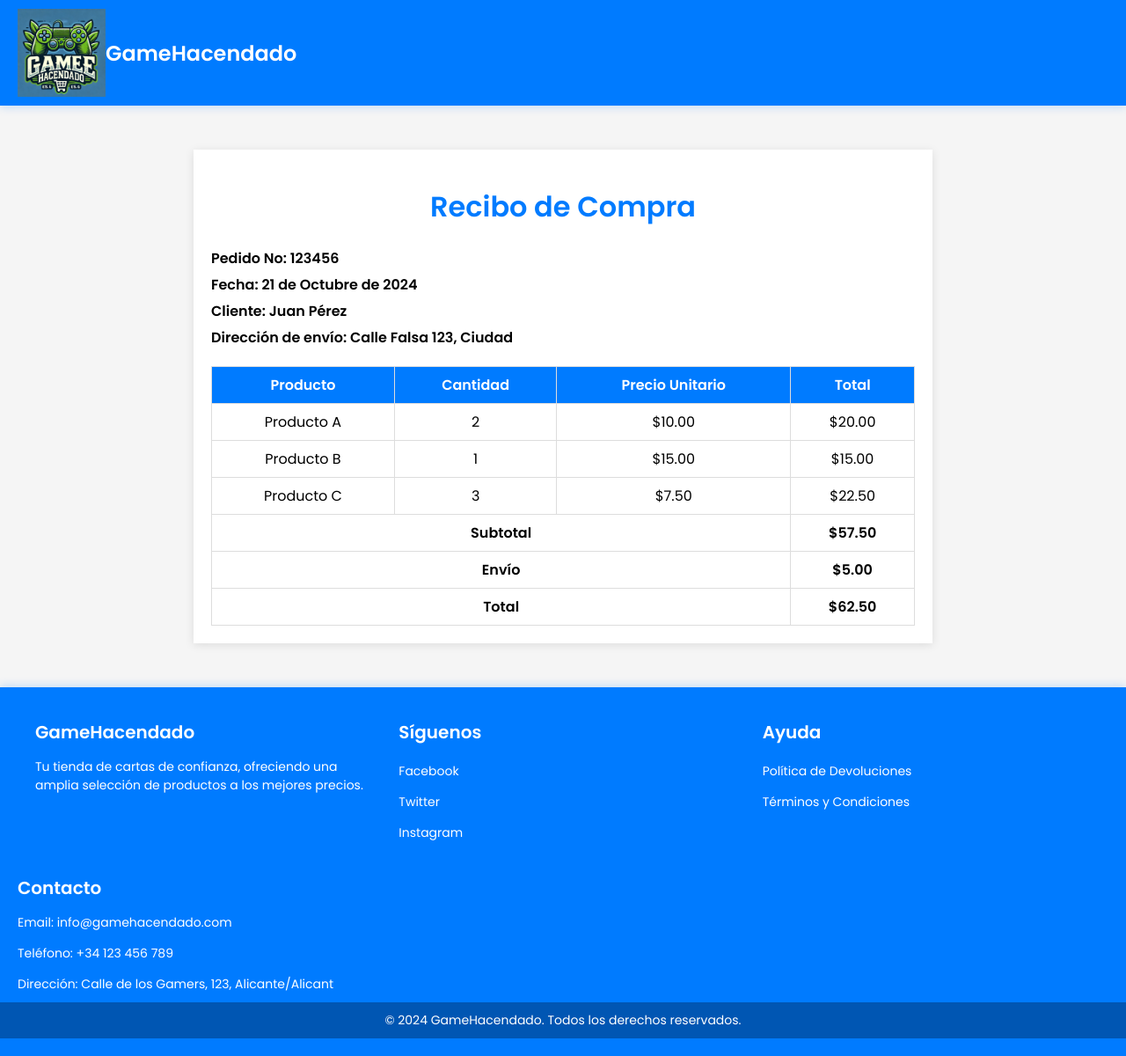
After one commit to RubenSerranoDAW-242-5/GameHacendado, a PHP site: page /includes/compraCarrito.php in a window 1280 px wide. The commit adds this page. Shown: the whole page at 88% size. Run offline with PHP 8.4, Linux system fonts and the light colour scheme; a user stored in the database is signed in.

```diff
--- /dev/null
+++ b/assets/css/compraCarrito.css
@@ -0,0 +1,46 @@
+/* Estilos generales */
+body {
+    font-family: 'Poppins', sans-serif;
+    background-color: #f5f5f5;
+    margin: 0;
+    padding: 0;
+}
+
+h1 {
+    text-align: center;
+    color: #007bff;
+}
+
+.receipt-container {
+    max-width: 800px;
+    margin: 50px auto;
+    background-color: white;
+    padding: 20px;
+    box-shadow: 0px 2px 10px rgba(0, 0, 0, 0.1);
+}
+
+.receipt-header p {
+    margin: 5px 0;
+    font-weight: 600;
+}
+
+.receipt-table {
+    width: 100%;
+    margin-top: 20px;
+    border-collapse: collapse;
+}
+
+.receipt-table th, .receipt-table td {
+    border: 1px solid #ddd;
+    padding: 8px;
+    text-align: center;
+}
+
+.receipt-table th {
+    background-color: #007bff;
+    color: white;
+}
+
+tfoot td {
+    font-weight: bold;
+}
--- a/assets/css/footer.css
+++ b/assets/css/footer.css
@@ -1,4 +1,4 @@
-/* Estilos para el footer */
+/* Estilos para el footer*/
 #pie {
     font-family: 'Poppins', sans-serif;
     background-color: #007bff; /* Mismo color de fondo que el header */
--- /dev/null
+++ b/includes/compraCarrito.php
@@ -0,0 +1,122 @@
+<?php
+//controlar la fecha de compra
+
+// $bd->conectar();
+// $query = "";
+// $bd->queryUpdate($query);//hacer el update de pedido terminado y poner contador a cero
+?>
+<!-- <!DOCTYPE html>
+<html lang="en">
+<head>
+    <meta charset="UTF-8">
+    <meta name="viewport" content="width=device-width, initial-scale=1.0">
+    <title>Document</title>
+</head>
+<body>
+    <h1>Compra Hecha</h1>
+</body>
+</html> -->
+
+<!DOCTYPE html>
+<html lang="es">
+
+<head>
+    <meta charset="UTF-8">
+    <meta name="viewport" content="width=device-width, initial-scale=1.0">
+    <title>Recibo de Compra</title>
+
+    <?php
+    include '../config/ConexionBD.php';
+    include '../includes/header.php';
+    ?>
+    <link rel="stylesheet" href="../assets/css/compraCarrito.css">
+</head>
+
+<body>
+
+    <div class="receipt-container">
+        <h1>Recibo de Compra</h1>
+        <div class="receipt-header">
+            <p><strong>Pedido No:</strong> 123456</p>
+            <p><strong>Fecha:</strong> 21 de Octubre de 2024</p>
+            <p><strong>Cliente:</strong> Juan Pérez</p>
+            <p><strong>Dirección de envío:</strong> Calle Falsa 123, Ciudad</p>
+        </div>
+
+        <table class="receipt-table">
+            <thead>
+                <tr>
+                    <th>Producto</th>
+                    <th>Cantidad</th>
+                    <th>Precio Unitario</th>
+                    <th>Total</th>
+                </tr>
+            </thead>
+            <tbody>
+                <tr>
+                    <td>Producto A</td>
+                    <td>2</td>
+                    <td>$10.00</td>
+                    <td>$20.00</td>
+                </tr>
+                <tr>
+                    <td>Producto B</td>
+                    <td>1</td>
+                    <td>$15.00</td>
+                    <td>$15.00</td>
+                </tr>
+                <tr>
+                    <td>Producto C</td>
+                    <td>3</td>
+                    <td>$7.50</td>
+                    <td>$22.50</td>
+                </tr>
+            </tbody>
+            <tfoot>
+                <tr>
+                    <td colspan="3"><strong>Subtotal</strong></td>
+                    <td>$57.50</td>
+                </tr>
+                <tr>
+                    <td colspan="3"><strong>Envío</strong></td>
+                    <td>$5.00</td>
+                </tr>
+                <tr>
+                    <td colspan="3"><strong>Total</strong></td>
+                    <td>$62.50</td>
+                </tr>
+            </tfoot>
+        </table>
+    </div>
+    <?php include "../includes/footer.php"; ?>
+    <!-- <footer id="pie">
+        <div class="footer-container">
+            <div class="footer-section">
+                <h2>Contacto</h2>
+                <p>Email: contacto@tienda.com</p>
+                <p>Teléfono: +34 123 456 789</p>
+            </div>
+            <div class="footer-section">
+                <h2>Síguenos</h2>
+                <ul>
+                    <li><a href="#">Facebook</a></li>
+                    <li><a href="#">Twitter</a></li>
+                    <li><a href="#">Instagram</a></li>
+                </ul>
+            </div>
+            <div class="footer-section">
+                <h2>Ayuda</h2>
+                <ul>
+                    <li><a href="#">Política de Devoluciones</a></li>
+                    <li><a href="#">Términos y Condiciones</a></li>
+                </ul>
+            </div>
+        </div>
+        <div class="footer-bottom">
+            <p>&copy; 2024 Tienda Online. Todos los derechos reservados.</p>
+        </div>
+    </footer> -->
+
+</body>
+
+</html>
--- a/includes/footer.php
+++ b/includes/footer.php
@@ -6,21 +6,28 @@
             <h2>GameHacendado</h2>
             <p>Tu tienda de cartas de confianza, ofreciendo una amplia selección de productos a los mejores precios.</p>
         </div>
-        <div class="footer-section links">
-            <h3>Enlaces Rápidos</h3>
+        <div class="footer-section">
+            <h2>Síguenos</h2>
             <ul>
-                <li><a href="#">Inicio</a></li>
-                <li><a href="#">Productos</a></li>
-                <li><a href="#">Sobre Nosotros</a></li>
-                <li><a href="#">Contacto</a></li>
+                <li><a href="#">Facebook</a></li>
+                <li><a href="#">Twitter</a></li>
+                <li><a href="#">Instagram</a></li>
             </ul>
         </div>
-        <div class="footer-section contact">
-            <h3>Contacto</h3>
-            <p>Email: info@gamehacendado.com</p>
-            <p>Teléfono: +34 123 456 789</p>
-            <p>Dirección: Calle de los Gamers, 123, Alicante/Alicant</p>
+        <div class="footer-section">
+            <h2>Ayuda</h2>
+            <ul>
+                <li><a href="#">Política de Devoluciones</a></li>
+                <li><a href="#">Términos y Condiciones</a></li>
+            </ul>
         </div>
+    </div>
+    <div class="footer-section contact">
+        <h3>Contacto</h3>
+        <p>Email: info@gamehacendado.com</p>
+        <p>Teléfono: +34 123 456 789</p>
+        <p>Dirección: Calle de los Gamers, 123, Alicante/Alicant</p>
+    </div>
     </div>
     <div class="footer-bottom">
         <p>&copy; 2024 GameHacendado. Todos los derechos reservados.</p>
```
Also changed, not shown: assets/css/carrito.css (+80 -31 lines), includes/comprarCarrito.php (deleted, +0 -18 lines), includes/eliminarCarrito.php (+116 -8 lines), public/carrito.php (+17 -6 lines), admin/cartas.php (deleted), admin/categorias.php (deleted), public/checkout.php (deleted), public/detalle_producto.php (deleted).
